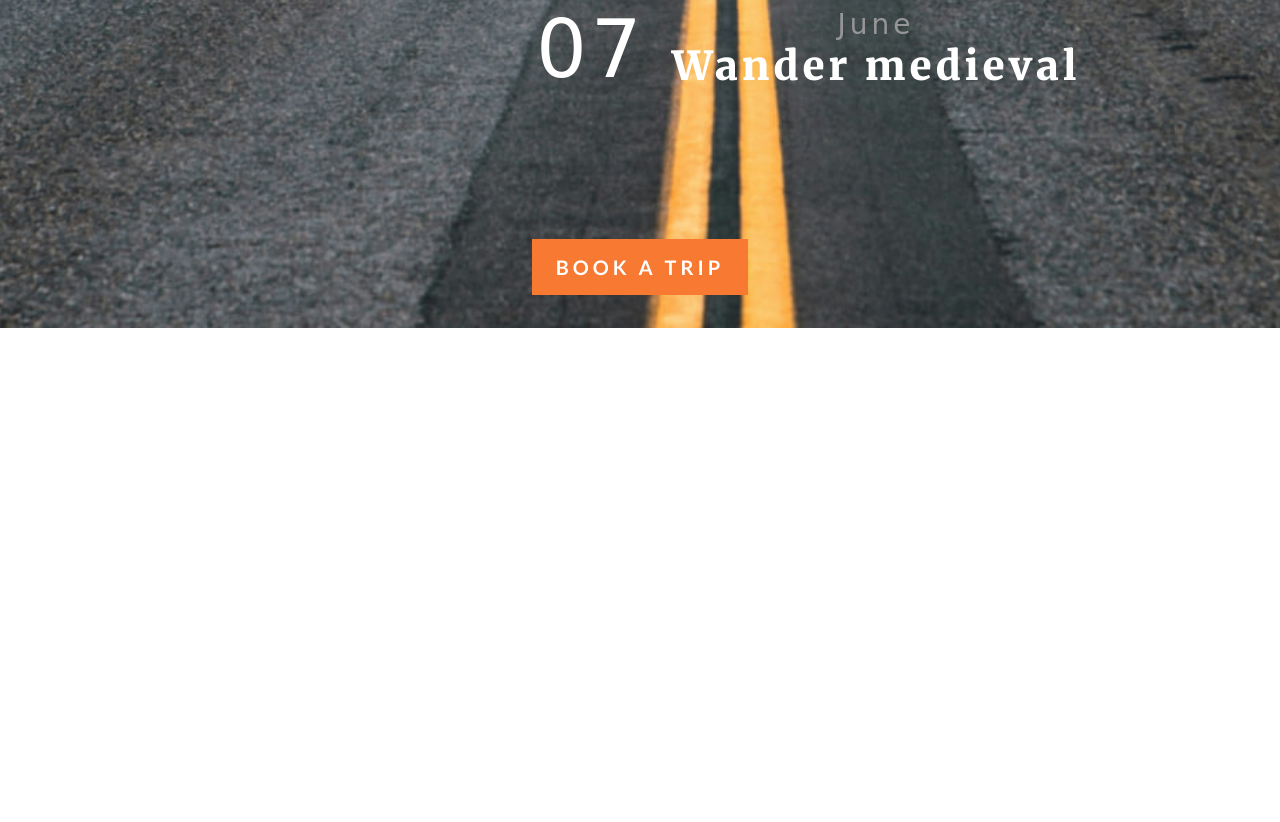
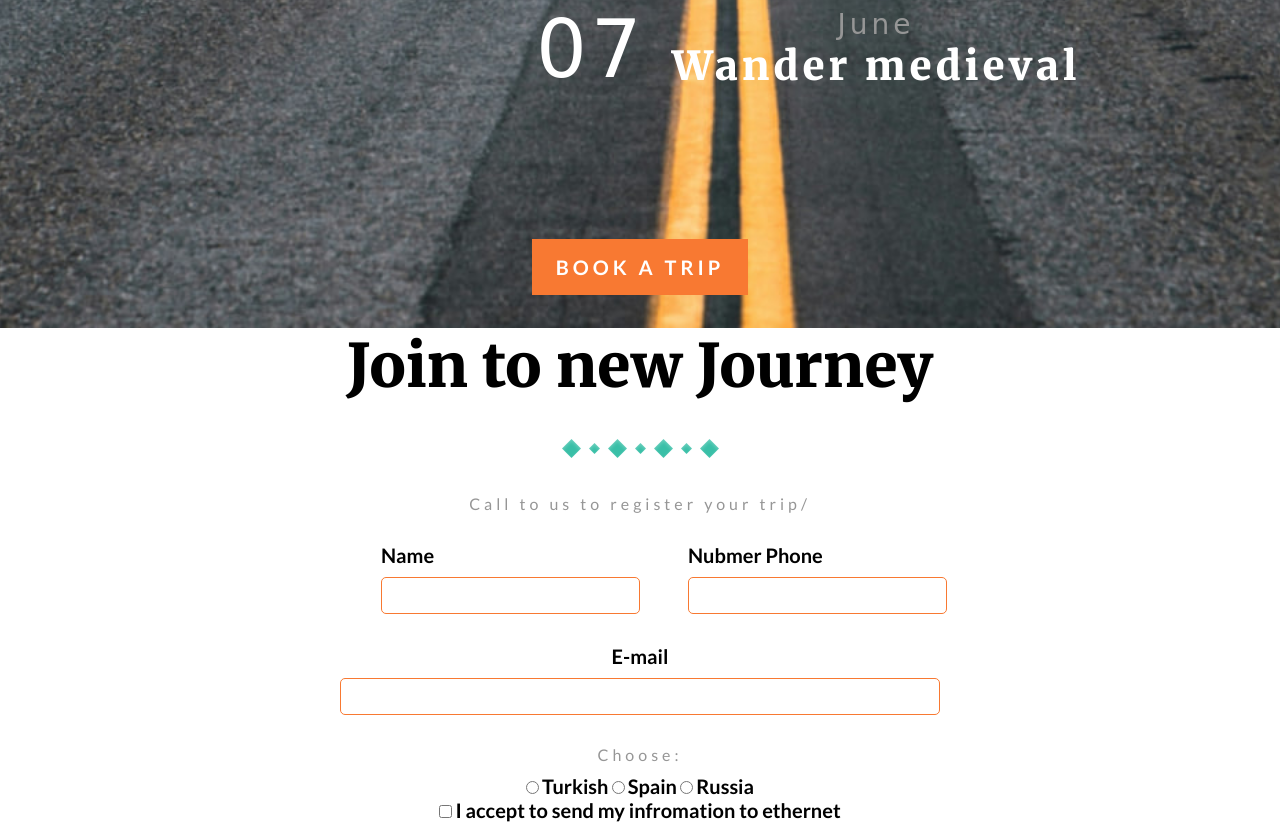
Before and after one commit to Katzeqed/Cyprus, a plain HTML site: page index.html in a window 1280 px wide. Shown: the part 5485-6307 px from the top of the page. Before the commit the page ends 6013 px from the top, so only its background shows below. Drawn offline with Linux system fonts and the light colour scheme; files that its build step writes are made by us from their sources; files whose address does not match are found by name; a web font is replaced by a local one.

Commit message:
сделал шестой блок

```diff
--- a/assets/style/style.css
+++ b/assets/style/style.css
@@ -477,11 +477,11 @@ header .header-left u {
 
 }
 
-.section-3 .playimg{
+.section-3 .playimg {
     margin-top: 20%;
 }
 
-.bottomblock-section3{
+.bottomblock-section3 {
     display: flex;
     margin-top: 35%;
 }
@@ -489,11 +489,11 @@ header .header-left u {
 
 /* СЕККЦИЯ ЧЕТРЫЕЕЕЕЕЕЕЕЕЕЕЕЕЕЕЕЕЕЕЕЕЕЕЕЕЕЕЕЕЕЕЕЕЕ */
 
-.section-4{
+.section-4 {
     margin-top: 10%;
 }
 
-.section-4 .container{
+.section-4 .container {
     display: flex;
     justify-content: center;
     flex-direction: column;
@@ -502,27 +502,27 @@ header .header-left u {
 
 }
 
-.top-block-section4{
+.top-block-section4 {
     display: flex;
     justify-content: center;
     flex-direction: column;
     align-items: center;
 }
 
-.top-block-section4 h1{
+.top-block-section4 h1 {
     font-family: "Montserrat", sans-serif;
     font-size: 48px;
     font-weight: 700;
 }
 
-.top-block-section4 h2{
+.top-block-section4 h2 {
     font-family: "Montserrat", sans-serif;
     font-size: 32px;
     font-weight: 400;
     margin: 4% 0;
 }
 
-.top-block-section4 p{
+.top-block-section4 p {
     font-family: "Lato", sans-serif;
     font-weight: 400;
     font-style: normal;
@@ -532,37 +532,37 @@ header .header-left u {
     color: #666666;
 }
 
-.bottom-block-section4{
+.bottom-block-section4 {
     display: flex;
     justify-content: space-between;
 }
 
-.bottom-block-section4 .leftblock{
-display: flex;
-justify-content: space-between;
+.bottom-block-section4 .leftblock {
+    display: flex;
+    justify-content: space-between;
 
 
 }
 
-.bottom-block-section4 .rightblockinleftblock{
+.bottom-block-section4 .rightblockinleftblock {
     display: flex;
     flex-direction: column;
     justify-content: space-between;
     margin-left: 4%;
 }
 
-.bottom-block-section4 .rightblock{
+.bottom-block-section4 .rightblock {
     display: flex;
     justify-content: space-between;
     flex-direction: column;
 }
 
-.bottom-block-section4 .rightblock .bottomblockinrightblock{
+.bottom-block-section4 .rightblock .bottomblockinrightblock {
     display: flex;
     justify-content: space-between;
 }
 
-.bottom-block-section4{
+.bottom-block-section4 {
     margin-top: 5%;
 }
 
@@ -605,7 +605,7 @@ justify-content: space-between;
 
 /* ############## СЕКЦИЯЯЯ ПЯТЬЬЬЬЬЬЬЬ */
 
-.section-5{
+.section-5 {
     background-image: url(../img/bg-block4.jpg);
     background-repeat: no-repeat;
     background-size: cover;
@@ -620,7 +620,7 @@ justify-content: space-between;
 
 }
 
-.section-5 .container{
+.section-5 .container {
 
     display: flex;
     justify-content: center;
@@ -630,7 +630,7 @@ justify-content: space-between;
 
 }
 
-.borderfor5block{
+.borderfor5block {
     border: white 4px solid;
     margin-top: 5%;
     width: 120%;
@@ -639,7 +639,7 @@ justify-content: space-between;
     flex-direction: column;
 }
 
-.section-5 h1{
+.section-5 h1 {
     font-family: "Merriweather", serif;
     font-weight: 900;
     font-style: normal;
@@ -647,7 +647,7 @@ justify-content: space-between;
     color: white;
 }
 
-.section-5 p{
+.section-5 p {
     font-family: "Lato", sans-serif;
     font-weight: 400;
     font-style: normal;
@@ -657,7 +657,7 @@ justify-content: space-between;
     text-align: center;
 }
 
-.section-5 .topblock-section5{
+.section-5 .topblock-section5 {
     display: flex;
     justify-content: center;
     flex-direction: column;
@@ -665,17 +665,17 @@ justify-content: space-between;
     margin-top: 5%;
 }
 
-.armyrombwhite{
+.armyrombwhite {
     margin: 3%;
 }
 
-.bottomblock-section5{
+.bottomblock-section5 {
     margin-top: 7%;
     display: flex;
     justify-content: center;
 }
 
-.bottomblock-section5 h1{
+.bottomblock-section5 h1 {
     font-family: "Sedgwick Ave", cursive;
     font-weight: 400;
     font-style: normal;
@@ -683,7 +683,7 @@ justify-content: space-between;
     color: #39BFA7;
 }
 
-.blockofsection5 .number5section{
+.blockofsection5 .number5section {
     font-family: "Sedgwick Ave", cursive;
     font-weight: 400;
     font-style: normal;
@@ -691,7 +691,7 @@ justify-content: space-between;
 
 }
 
-.blockofsection5 .monthsection5{
+.blockofsection5 .monthsection5 {
     font-family: "Sedgwick Ave", cursive;
     font-weight: 400;
     font-style: normal;
@@ -700,7 +700,7 @@ justify-content: space-between;
 
 }
 
-.blockofsection5 p{
+.blockofsection5 p {
     font-family: "Merriweather", serif;
     font-weight: 900;
     font-style: normal;
@@ -708,26 +708,176 @@ justify-content: space-between;
     color: white;
 }
 
-.blockofsection5{
+.blockofsection5 {
     display: flex;
     margin-top: 8%;
     align-items: center;
     gap: 26px;
 }
 
-.rightblocksection5{
-margin-left: 10%;
+.rightblocksection5 {
+    margin-left: 10%;
 
 }
 
-.section-5 .text{
+.section-5 .text {
 
     display: flex;
     flex-direction: column;
     justify-content: start;
 }
 
-.section-5 .button{
+.section-5 .button {
     align-self: center;
     margin-top: 10%;
 }
+
+
+/*
+####################### ШЕСТАВЯ СЕКЦИЯ */
+
+.section-6 h1 {
+    font-family: "Merriweather", serif;
+    font-weight: 900;
+    font-style: normal;
+    font-size: 60px;
+    color: rgb(0, 0, 0);
+}
+
+.section-6 p {
+    font-family: "Lato", sans-serif;
+    font-weight: 400;
+    font-style: normal;
+    font-size: 16px;
+    color: #969696;
+    letter-spacing: 4px;
+    text-align: center;
+}
+
+.section-6 .container .topblock6section {
+    display: flex;
+    flex-direction: column;
+    justify-content: center;
+    align-items: center;
+}
+
+.registration {
+    margin-top: 40px;
+    background-color: #D9D9D9;
+    display: flex;
+    justify-content: center;
+    align-items: center;
+    flex-direction: column;
+  }
+
+  .block-registation {
+    display: flex;
+    justify-content: center;
+    align-items: center;
+    flex-direction: column;
+  }
+
+  .block-input{
+    display: flex;
+    justify-content: space-between;
+  }
+
+
+
+  .hight-registration {
+    display: flex;
+    flex-direction: column;
+    align-items: center;
+  }
+
+  .register-h2 {
+    text-shadow: 1px 1px 2px black;
+  }
+
+  .reg-block {
+    display: flex;
+    flex-direction: column;
+    justify-content: center;
+    font-family: "Lato", sans-serif;
+  }
+
+  .block-input__checkbox {
+    font-family: "Lato", sans-serif;
+    display: flex;
+    justify-content: center;
+    align-items: center;
+  }
+
+  .block-input {
+    display: flex;
+    justify-content: center;
+    margin-top: 30px;
+  }
+
+  .input-first {
+    display: flex;
+    flex-direction: column;
+    text-align: start;
+    margin-left: 4%;
+  }
+
+  .label-text {
+    margin-bottom: 10px;
+    font-family: "Lato", sans-serif;
+    font-size: 20px;
+    font-weight: 700;
+
+  }
+
+  .section-6 span{
+    font-family: "Lato", sans-serif;
+    font-size: 20px;
+    font-weight: 700;
+  }
+
+  .input-first input {
+    padding: 10px 40px;
+    border: 1px solid #F87932;
+    background-color: #fff;
+    border-radius: 5px;
+  }
+
+  .block-input__solo {
+    margin-top: 30px;
+  }
+
+  .input-solo {
+    display: flex;
+    flex-direction: column;
+    text-align: start;
+    justify-content: center;
+    align-items: center;
+  }
+
+  .input-solo input {
+    padding: 10px 0px;
+    border: 1px solid #F87932;
+    border-radius: 5px;
+    background-color: #fff;
+    width: 50%;
+  }
+
+  .block-input__checkbox {
+    margin-top: 30px;
+    display: flex;
+    flex-direction: column;
+  }
+
+  .line-box {
+    margin-top: 10px;
+  }
+
+  .block-input__checkbox {
+    text-align: start;
+  }
+
+
+
+  .btn-label {
+    padding: 20px 67px;
+  }
--- a/index.html
+++ b/index.html
@@ -192,6 +192,72 @@
             </div>
         </div>
     </div>
+
+    <div class="section-6">
+        <div class="container">
+            <div class="topblock6section">
+                <h1>Join to new Journey </h1>
+                <img src="./assets/img/army-of-rombs.png" alt="" class="armyrombwhite">
+                <p>Call to us to register your trip/</p>
+            </div>
+            <div class="bottomblock6section">
+                <div class="reg-block">
+                    <div class="block-input">
+
+                        <div class="input-first">
+                            <label class="label-text" for="">Name</label>
+                            <input type="text">
+                        </div>
+
+                        <div class="input-first">
+                            <label class="label-text" for="">Nubmer Phone</label>
+                            <input type="text">
+                        </div>
+
+                    </div>
+                    <div class="block-input__solo">
+                        <div class="input-solo">
+                            <label class="label-text" for="">E-mail</label>
+                            <input type="text">
+                        </div>
+                    </div>
+
+                    <div class="block-input__checkbox">
+                        <p>Choose:</p>
+                        <div class="line-box">
+                            <label class="custom-radio">
+                                <input type="radio" value="value-1">
+                                <span>Turkish</span>
+                            </label>
+
+                            <label class="custom-radio">
+                                <input type="radio" value="value-1">
+                                <span>Spain</span>
+                            </label>
+
+                            <label class="custom-radio">
+                                <input type="radio" value="value-1">
+                                <span>Russia</span>
+                            </label>
+                        </div>
+
+                        <label class="custom-checkbox">
+                            <input type="checkbox" value="value-1">
+                            <span>I accept to send my infromation to ethernet</span>
+                        </label>
+
+
+                            </div>
+                        </div>
+                    </div>
+                </div>
+            </div>
+        </div>
+    </div>
+
+
 </body>
 
+
+
 </html>
```
